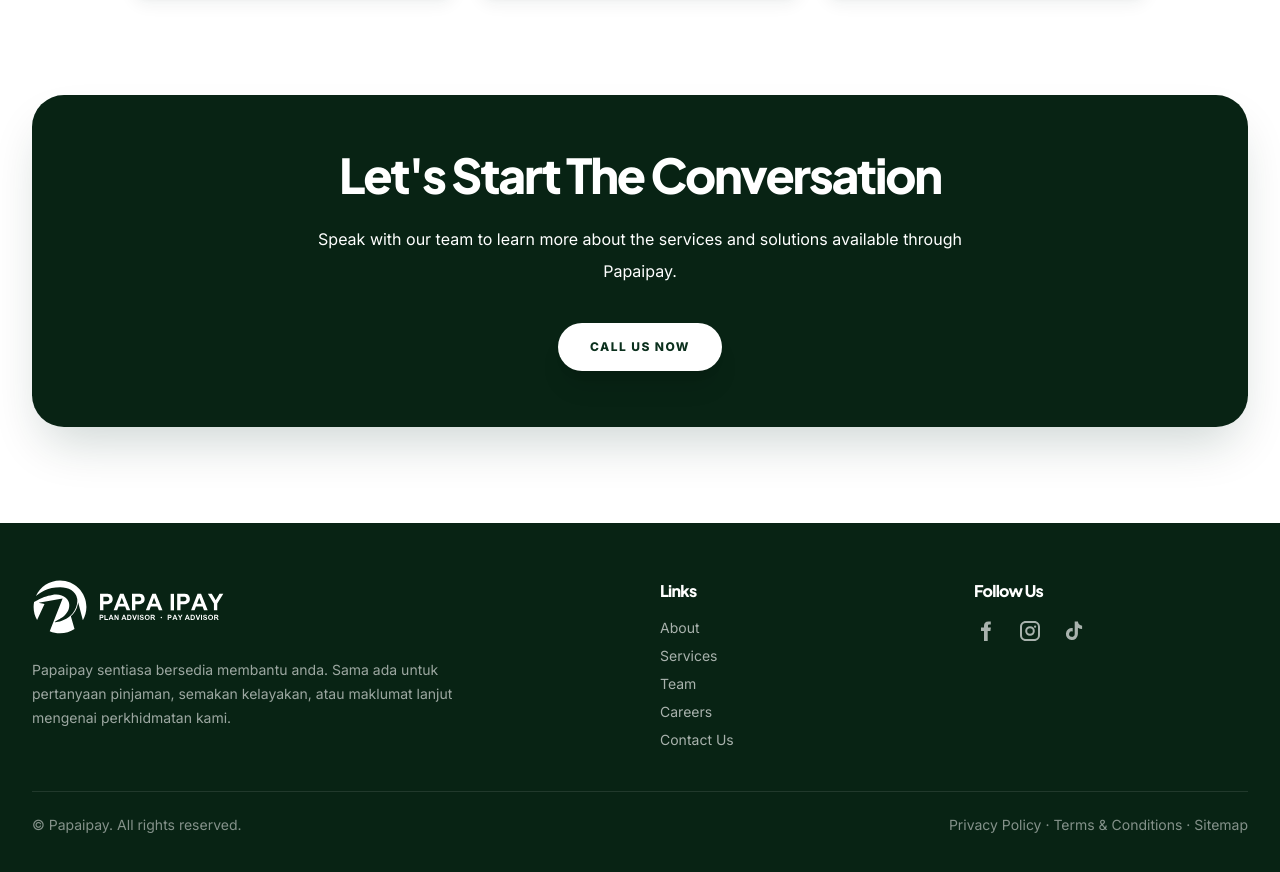
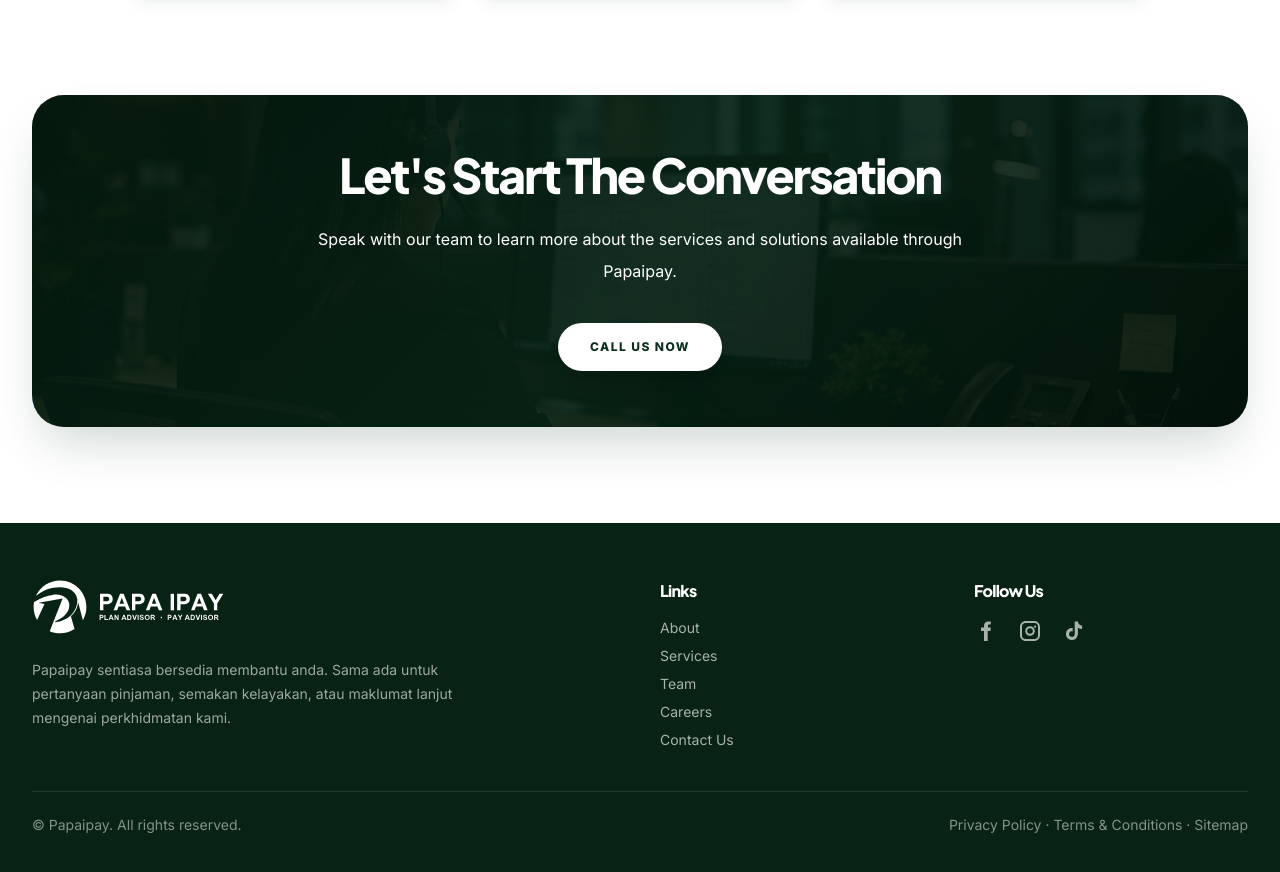
Before and after one commit to Neugens-Solution/papaipay-website, a Next.js app: page /contact in a window 1280 px wide. Shown: the part 2907-3779 px from the top of the page. Built offline with nearby package versions, Linux system fonts and the light colour scheme.

Commit message:
Refine contact CTA background

```diff
--- a/app/contact/page.tsx
+++ b/app/contact/page.tsx
@@ -164,10 +164,14 @@ export default function ContactPage() {
       </section>
 
       <section className="bg-white px-5 pb-20 lg:px-8 lg:pb-24">
-        <div className="mx-auto max-w-7xl overflow-hidden rounded-[2rem] bg-[#082314] p-8 text-center text-white shadow-2xl shadow-emerald-950/20 md:p-14">
-          <h2 className="mx-auto max-w-3xl text-3xl font-extrabold leading-tight tracking-[-0.045em] md:text-5xl">Let&apos;s Start The Conversation</h2>
-          <p className="mx-auto mt-6 max-w-2xl text-base leading-8 text-white/72">Speak with our team to learn more about the services and solutions available through Papaipay.</p>
-          <a href="tel:0362790080" className="mt-9 inline-flex rounded-full bg-white px-8 py-4 text-xs font-extrabold uppercase tracking-[0.12em] text-brand-900 shadow-xl transition hover:-translate-y-0.5 hover:bg-white/90">Call Us Now</a>
+        <div className="relative mx-auto max-w-7xl overflow-hidden rounded-[2rem] bg-[linear-gradient(135deg,#082314_0%,#0b301d_52%,#031a0e_100%)] p-8 text-center text-white shadow-2xl shadow-emerald-950/20 md:p-14">
+          <div className="absolute inset-0 bg-cover bg-center opacity-[0.12]" style={{ backgroundImage: "url('/hero-contact.png')" }} />
+          <div className="absolute inset-0 bg-black/25" />
+          <div className="relative">
+            <h2 className="mx-auto max-w-3xl text-3xl font-extrabold leading-tight tracking-[-0.045em] md:text-5xl">Let&apos;s Start The Conversation</h2>
+            <p className="mx-auto mt-6 max-w-2xl text-base leading-8 text-white/78">Speak with our team to learn more about the services and solutions available through Papaipay.</p>
+            <a href="tel:0362790080" className="mt-9 inline-flex rounded-full bg-white px-8 py-4 text-xs font-extrabold uppercase tracking-[0.12em] text-brand-900 shadow-xl transition hover:-translate-y-0.5 hover:bg-white/90">Call Us Now</a>
+          </div>
         </div>
       </section>
 
```
